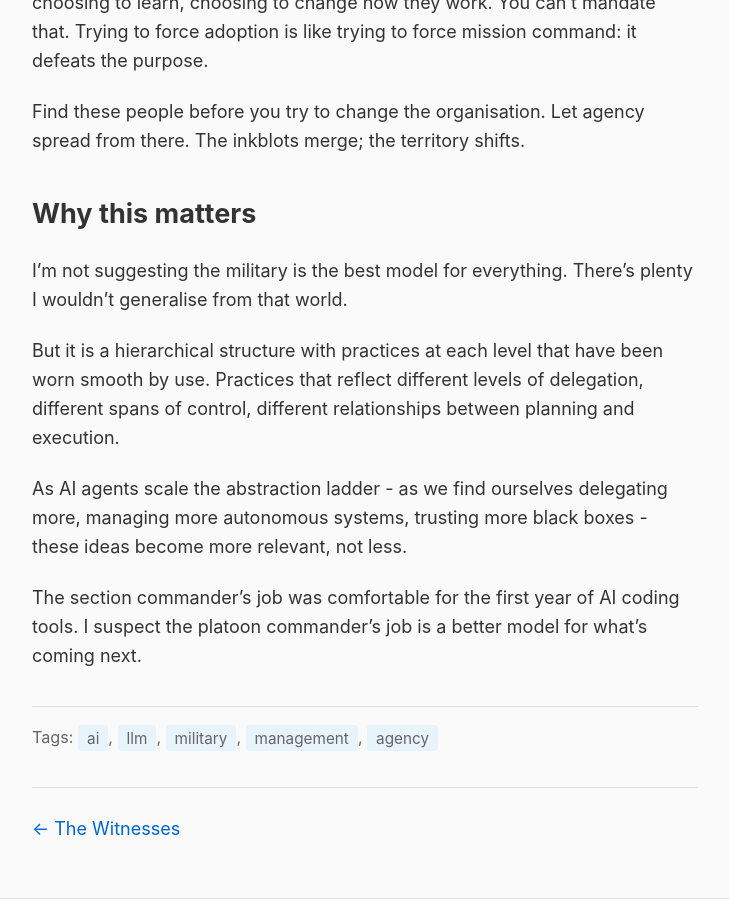
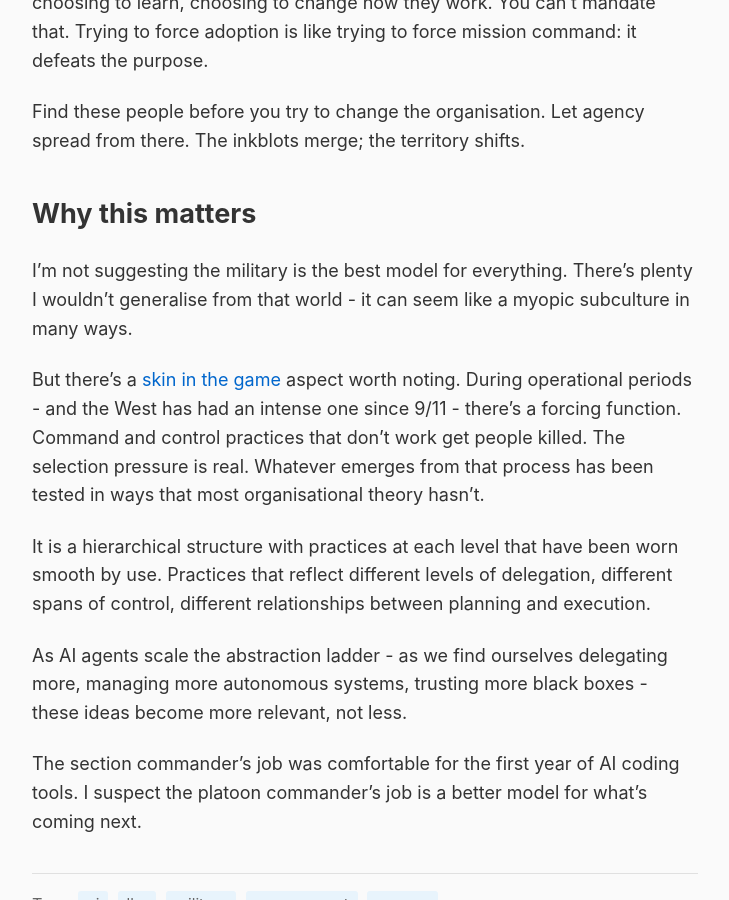
Before and after one commit to rob137/rob137.github.io, a Jekyll site: the page built from _posts/2026-01-03-first-contact.md, in a window 1280 px wide and 900 px high, scrolled down 2793 px. Shown: the whole window, without its empty margins (275-1004 px from the left). Built offline with Jekyll 4.4.1, drawn with Linux system fonts in a browser that asks for light colours.

Commit message:
Add skin in the game point
Operational periods create selection pressure.
Practices that don't work get people killed.

🤖 Generated with [Claude Code](https://claude.com/claude-code)

Co-Authored-By: Claude Opus 4.5 <noreply@anthropic.com>

```diff
--- a/_posts/2026-01-03-first-contact.md
+++ b/_posts/2026-01-03-first-contact.md
@@ -58,9 +58,11 @@ Find these people before you try to change the organisation. Let agency spread f
 
 ## Why this matters
 
-I'm not suggesting the military is the best model for everything. There's plenty I wouldn't generalise from that world.
+I'm not suggesting the military is the best model for everything. There's plenty I wouldn't generalise from that world - it can seem like a myopic subculture in many ways.
 
-But it is a hierarchical structure with practices at each level that have been worn smooth by use. Practices that reflect different levels of delegation, different spans of control, different relationships between planning and execution.
+But there's a [skin in the game](https://en.wikipedia.org/wiki/Skin_in_the_Game_(book)) aspect worth noting. During operational periods - and the West has had an intense one since 9/11 - there's a forcing function. Command and control practices that don't work get people killed. The selection pressure is real. Whatever emerges from that process has been tested in ways that most organisational theory hasn't.
+
+It is a hierarchical structure with practices at each level that have been worn smooth by use. Practices that reflect different levels of delegation, different spans of control, different relationships between planning and execution.
 
 As AI agents scale the abstraction ladder - as we find ourselves delegating more, managing more autonomous systems, trusting more black boxes - these ideas become more relevant, not less.
 
```
